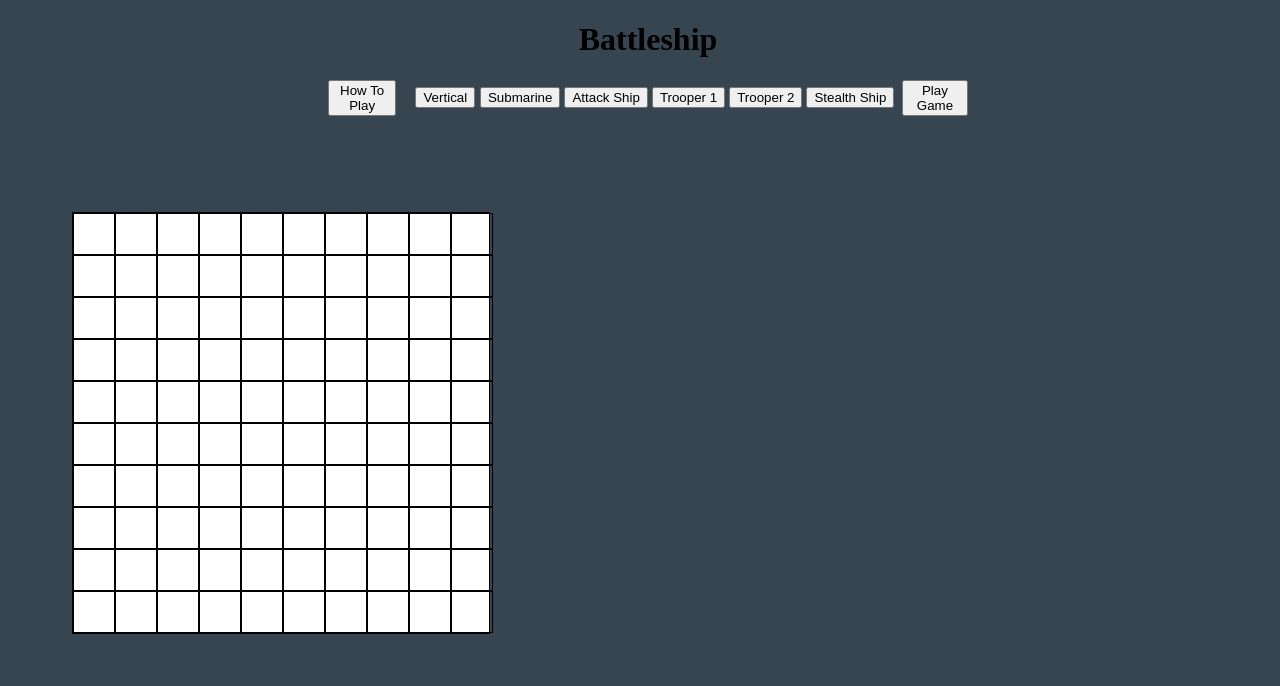
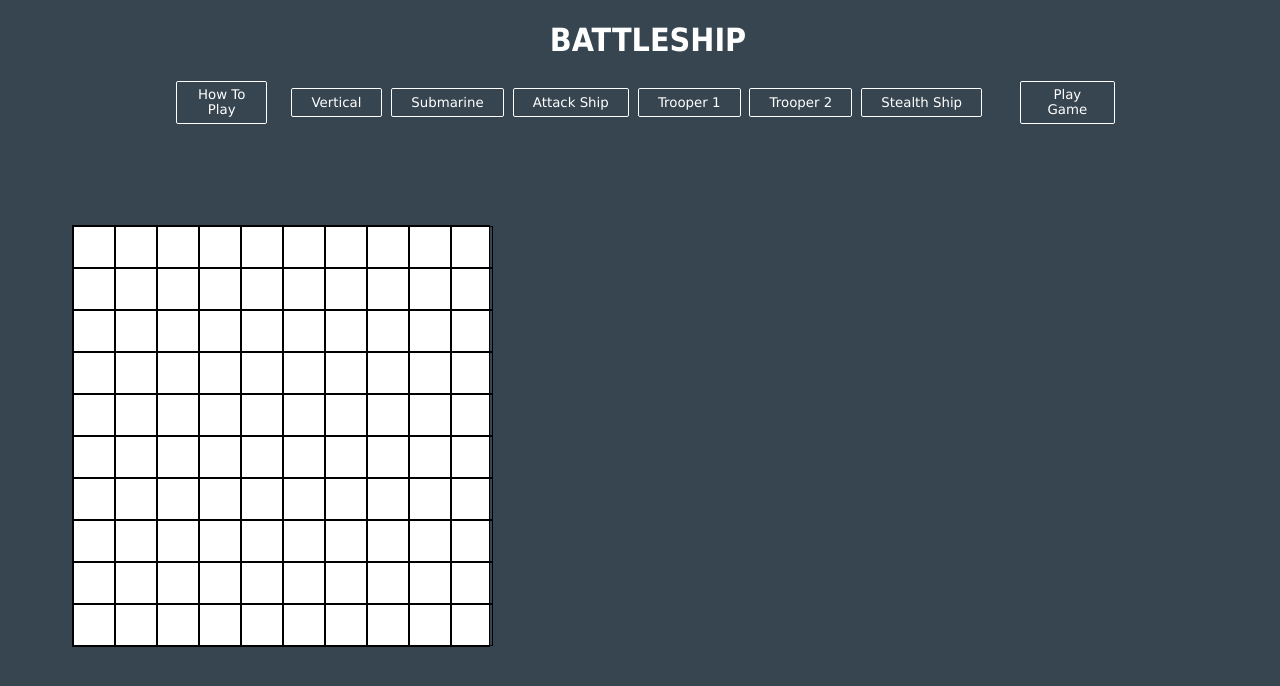
Before and after one commit to RaviP14/battleship, a website built with webpack: page dist/index.html in a window 1280 px wide. Built offline with nearby package versions, Linux system fonts and the light colour scheme.

Commit message:
Updated button style and header font style.

```diff
--- a/dist/index.html
+++ b/dist/index.html
@@ -8,7 +8,7 @@
   <body>
     <div id="mainDiv">
       <div>
-        <h1 id="heading">Battleship</h1>
+        <h1 id="heading">BATTLESHIP</h1>
       </div>
       <div id="modal">
         <div id="modal-content">
--- a/dist/style.css
+++ b/dist/style.css
@@ -6,6 +6,7 @@
 body {
   width: 100%;
   background-color: #36454f;
+  color: #ffffff;
 }
 
 #mainDiv {
@@ -16,6 +17,7 @@ body {
 
 #heading {
   text-align: center;
+  font-family: Tahoma, sans-serif;
 }
 
 #grids {
@@ -29,8 +31,8 @@ body {
 }
 
 #buttonsDiv {
-  width: 70%;
-  max-width: 40rem;
+  width: 86%;
+  max-width: 59rem;
   display: flex;
   justify-content: space-between;
   margin-left: auto;
@@ -47,10 +49,30 @@ body {
 #shipsDiv {
   padding-left: 0.3rem;
 }
+button {
+  padding: 0.35rem 1.2rem;
+  border: 0.1rem solid #ffffff;
+  margin: 0 0.3rem 0.3rem 0;
+  border-radius: 0.12rem;
+  box-sizing: border-box;
+  text-decoration: none;
+  font-family: Verdana, sans-serif;
+  font-weight: 300;
+  color: #ffffff;
+  text-align: center;
+  transition: all 0.2s;
+  background: none;
+}
+
+button:hover {
+  color: #36454f;
+  background-color: #ffffff;
+}
 
 #mainDisplay {
   padding-top: 1rem;
   text-align: center;
+  font-size: 1.5rem;
 }
 
 #playersGrid,
```
